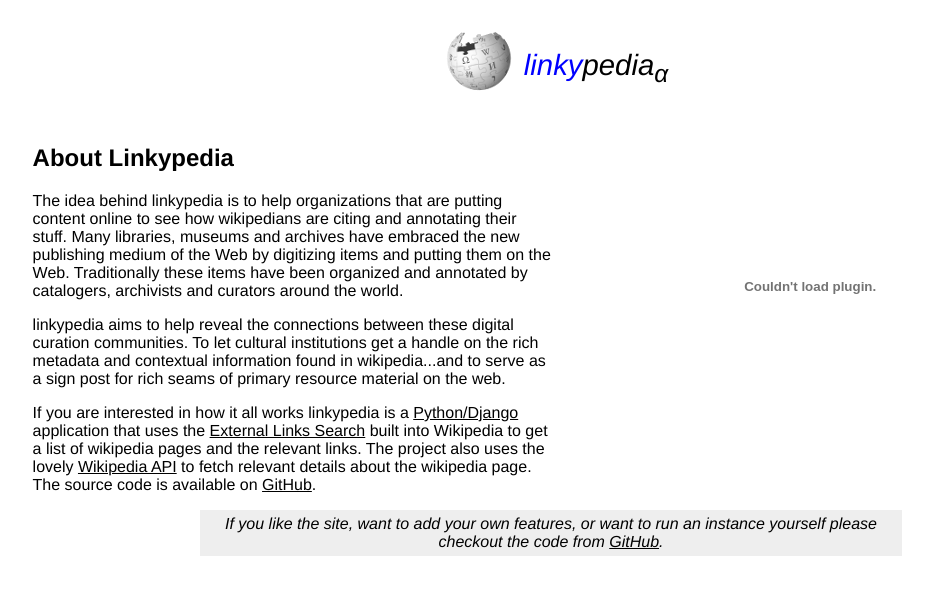
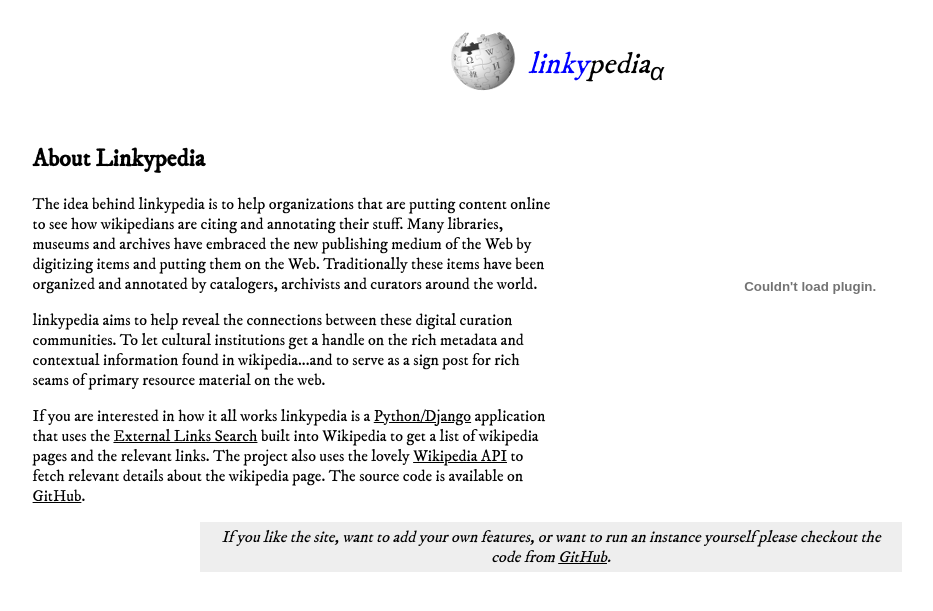
Before and after one commit to edsu/linkypedia, a Django app: template linkypedia/web/templates/about.html in a window 1280 px wide. Shown: the top 611 px of the page, without its empty margins (89-1022 px from the left). Run offline with Django 3.2, Linux system fonts and the light colour scheme; the template is opened without the code that fills it, so the values that code supplies are empty.

Commit message:
added fancy google font

```diff
--- a/linkypedia/static/style.css
+++ b/linkypedia/static/style.css
@@ -1,5 +1,5 @@
 body {
-    font-family: helvetica;
+    font-family: 'IM Fell DW Pica', helvetica;
     font-size 12pt;
     margin: 10px 5% 5% 5%;
 }
--- a/linkypedia/web/templates/base.html
+++ b/linkypedia/web/templates/base.html
@@ -2,6 +2,7 @@
 <html lang="en">
     <head>
         <link rel="stylesheet" type="text/css" href="/static/style.css">
+        <link href='http://fonts.googleapis.com/css?family=IM+Fell+DW+Pica' rel='stylesheet' type='text/css'>
         {% block extra_links %}{% endblock %}
     </head>
     <body>
```
